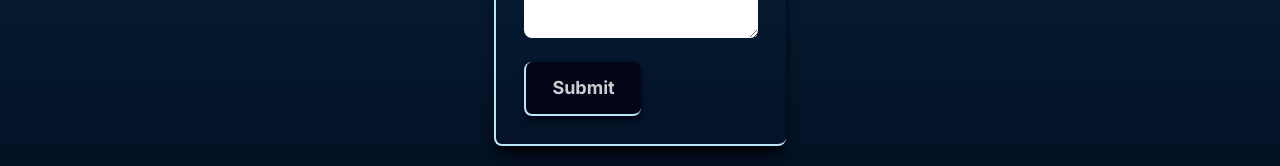
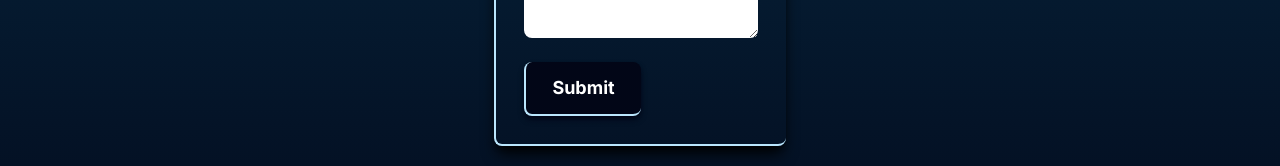
Before and after one commit to ZichKoding/ZichKoding.github.io, a Next.js app: page /contact in a window 1280 px wide. Shown: the part 413-579 px from the top of the page. Built offline with nearby package versions, Linux system fonts and the light colour scheme.

Commit message:
fixed button.

```diff
--- a/app/contact/page.tsx
+++ b/app/contact/page.tsx
@@ -76,8 +76,8 @@ export default function Contact() {
               className="text-slate-900 rounded-lg font-bold w-full"
             />
           </div>
-          <button type="submit" className="text-opacity-80 border-b-2 border-r-2 md:border-r-0 md:border-l-2
-                                        border-sky-200 text-white hover:text-orange-200 mt-3 p-3 h-fit
+          <button type="submit" className="border-b-2 border-r-2 md:border-r-0 md:border-l-2
+                                        border-sky-200 text-white hover:text-orange-200 mt-3 p-3
                                         text-lg align-center font-bold rounded-lg bg-slate-950
                                         shadow-md shadow-slate-950 w-1/2">
             Submit
```
